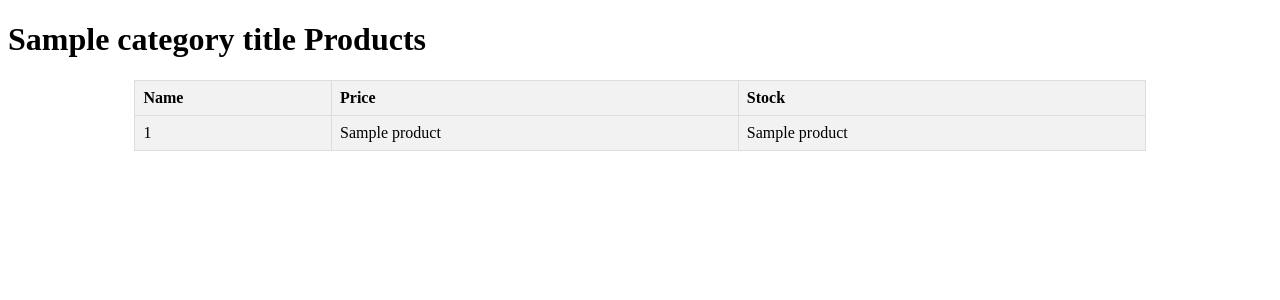
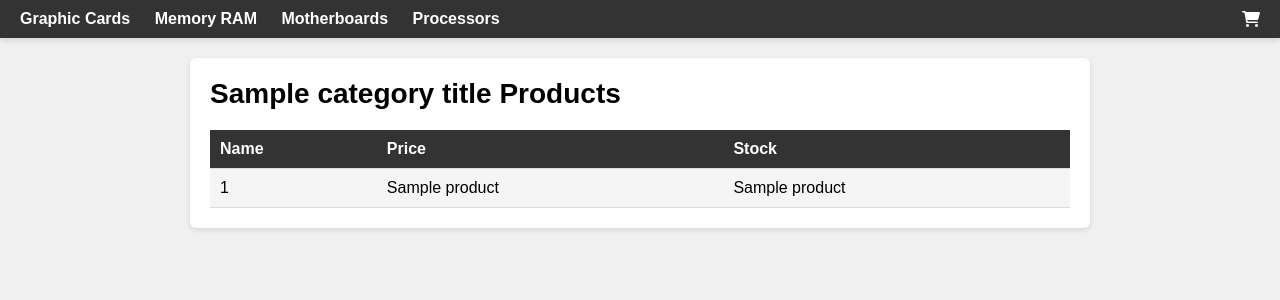
Before and after one commit to SahiDemon/AssembleZ, a Flask app: template templates/products.html in a window 1280 px wide. Shown: the top 300 px of the page. Run offline with Flask 3, Linux system fonts and the light colour scheme; the template is opened without the code that fills it: most values are stand-ins (such as "Sample title", 1, 10 or a date in 2020).

Commit message:
website temp

```diff
--- /dev/null
+++ b/requirements.txt.txt
@@ -0,0 +1 @@
+scrapy
--- /dev/null
+++ b/static/style.css
@@ -0,0 +1,82 @@
+/* Reset some default styles */
+* {
+    margin: 0;
+    padding: 0;
+    box-sizing: border-box;
+}
+
+/* Global Styles */
+body {
+    font-family: 'Arial', sans-serif;
+    background-color: #f0f0f0;
+    margin: 0;
+    padding: 0;
+}
+
+/* Navigation Bar */
+nav {
+    background-color: #333;
+    color: white;
+    display: flex;
+    justify-content: space-between;
+    align-items: center;
+    padding: 10px 20px;
+    box-shadow: 0px 3px 6px rgba(0, 0, 0, 0.1);
+}
+
+nav ul {
+    list-style-type: none;
+    margin: 0;
+    padding: 0;
+}
+
+nav li {
+    display: inline;
+    margin-right: 20px;
+}
+
+nav a {
+    text-decoration: none;
+    color: white;
+    font-weight: 600;
+}
+
+nav a:hover {
+    color: #f5f5f5;
+}
+
+/* Main Content Container Styles */
+.container {
+    max-width: 900px;
+    margin: 20px auto;
+    padding: 20px;
+    background-color: white;
+    border-radius: 6px;
+    box-shadow: 0 2px 5px rgba(0, 0, 0, 0.1);
+}
+
+h1 {
+    font-size: 28px;
+    margin-bottom: 20px;
+}
+
+table {
+    width: 100%;
+    border-collapse: collapse;
+}
+
+th, td {
+    text-align: left;
+    padding: 10px;
+    border-bottom: 1px solid #ddd;
+}
+
+th {
+    background-color: #333;
+    color: white;
+}
+
+/* Product Table Styles */
+tr:nth-child(even) {
+    background-color: #f5f5f5;
+}
--- a/templates/products.html
+++ b/templates/products.html
@@ -2,29 +2,22 @@
 <html>
 <head>
     <title>{{ category_title }} Products</title>
-    <style>
-        table {
-            width: 80%;
-            border-collapse: collapse;
-            margin: 20px auto;
-        }
+    <link rel="stylesheet" href="https://cdnjs.cloudflare.com/ajax/libs/font-awesome/6.0.0-beta3/css/all.min.css">
+    <link rel="stylesheet" type="text/css" href="{{ url_for('static', filename='style.css') }}">
 
-        th, td {
-            border: 1px solid #ddd;
-            text-align: left;
-            padding: 8px;
-        }
-
-        th {
-            background-color: #f2f2f2;
-        }
-
-        tr:nth-child(even) {
-            background-color: #f2f2f2;
-        }
-    </style>
 </head>
 <body>
+    <nav>
+        <ul>
+            <li><a href="{{ url_for('display_products', category='GraphicCards') }}">Graphic Cards</a></li>
+            <li><a href="{{ url_for('display_products', category='MemoryRAM') }}">Memory RAM</a></li>
+            <li><a href="{{ url_for('display_products', category='MotherBoards') }}">Motherboards</a></li>
+            <li><a href="{{ url_for('display_products', category='Processors') }}">Processors</a></li>
+        </ul>
+        <i class="fas fa-shopping-cart"></i>
+    </nav>
+
+    <div class="container">
         <h1>{{ category_title }} Products</h1>
         <table>
             <tr>
@@ -40,5 +33,6 @@
             </tr>
             {% endfor %}
         </table>
+    </div>
 </body>
 </html>
```
Also changed, not shown: scraped_data.db. Lines whose indentation alone changed are shown as unchanged.
